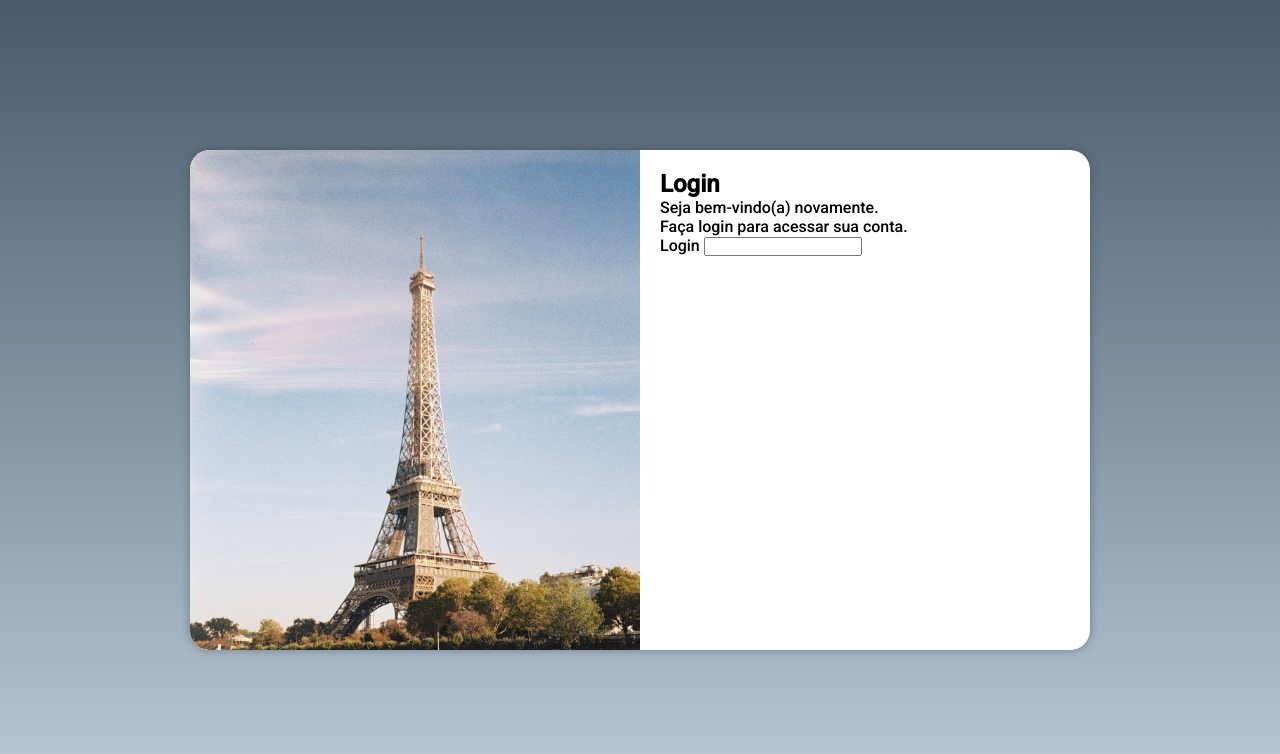
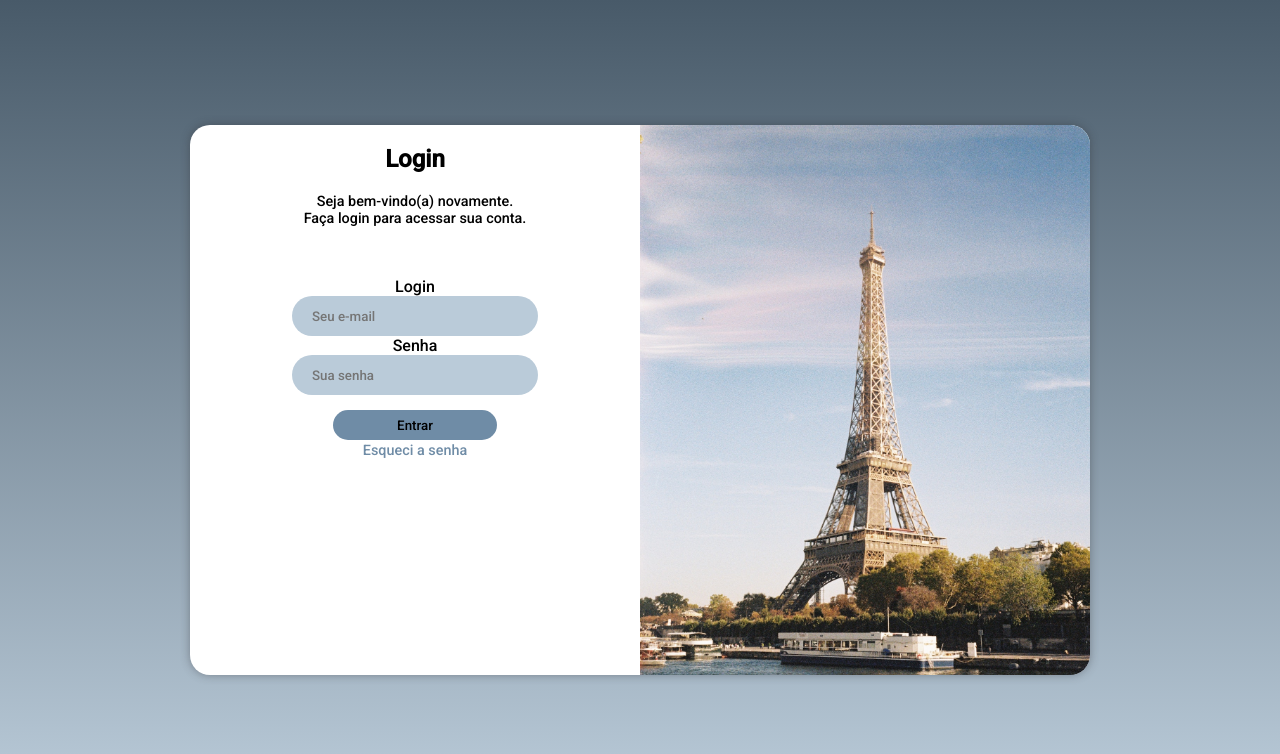
Before and after one commit to GustavoMiguelk/projeto-login, a plain HTML site: page index.html in a window 1280 px wide. Drawn offline with Linux system fonts and the light colour scheme.

Commit message:
Projeto Login

```diff
--- a/estilos/mediaquery.css
+++ b/estilos/mediaquery.css
@@ -14,17 +14,23 @@
 
     section#login{
         width: 85vw;
+        height: 550px;
     }
 
     div#imagem {
-        width: 30%;
+        width: 40%;
         height: 100%;
         float: left;
     }
 
     div#formulario {
         float: right;
-        width: 70%;
+        width: 60%;
+    }
+
+    div#formulario p {
+        text-align: center;
+        padding-bottom: 50px;
     }
 
 }
@@ -38,17 +44,23 @@
 
     section#login {
         width: 900px;
+        height: 550px;
     }
 
     div#imagem {
-        float: left;
+        float: right;
         width: 50%;
         height: 100%;
     }
 
     div#formulario {
-        float: right;
+        float: left;
         width: 50%;
     }
 
+    div#formulario p {
+        text-align: center;
+        padding-bottom: 50px;
+    }
+
 }
--- a/estilos/style.css
+++ b/estilos/style.css
@@ -36,7 +36,7 @@ section#login {
 
     background-color: white;
     width: 250px;
-    height: 500px;
+    height: 600px;
     border-radius: 20px;
     box-shadow: 0px 0px 10px #302e3367;
 
@@ -48,10 +48,61 @@ section > div#imagem {
     display: block;
     background: var(--cor2) url(../imagens/torre-eiffel.jpg) no-repeat;
     background-size: cover;
-    min-height: 300px; ;
+    min-height: 230px; ;
 }
 
 section#login > div#formulario {
     display: block;
     padding: 20px;
 }
+
+
+
+div#formulario h1 {
+    text-align: center;
+    margin-bottom: 20px;
+}
+
+div#formulario p {
+    font-size: 0.9rem;
+    text-align: center;
+    padding-bottom: 20px;
+}
+
+.campo {
+    margin: auto;
+    text-align: center;
+}
+
+.campo input {
+    background-color: #BACBD9;
+    width:60%;
+    height: 40px ;
+    padding: 20px;
+    border: none;
+    border-radius: 20px;
+}
+
+div#btn {
+    text-align: center;
+}
+
+div#btn input {
+    margin-top: 15px;
+    width: 40%;
+    height: 30px;
+    background-color: #6F8CA6;
+    border-radius: 20px;
+    border: none;
+}
+
+div#btn input:hover {
+    border: 2px solid #302E33;
+    cursor: pointer;
+}
+
+div#btn a {
+    font-size: 0.9rem;
+    text-decoration: none;
+    color: #6F8CA6;
+}
--- a/index.html
+++ b/index.html
@@ -16,8 +16,21 @@
                 <h1>Login</h1>
                 <p>Seja bem-vindo(a) novamente. <br> Faça login para acessar sua conta.</p>
                 <form action="login.php" method="post">
-                    <label for="usario">Login</label>
-                    <input name="usuario" id="usuario" type="text">
+                    <div class="campo">
+                        <label for="ilogin">Login</label> <br>
+                        <input type="email" name="login" id="ilogin" placeholder="Seu e-mail" required maxlength="30">
+                    </div>
+                    <div class="campo">
+                        <label for="isenha">Senha</label> <br>
+                        <input type="password" name="senha" id="isenha" placeholder="Sua senha" required minlength="8" >
+                    </div>
+                        <div id="btn">
+                            <input type="submit" value="Entrar">
+                            <br>
+                            <a href="esqueci.html">
+                                Esqueci a senha
+                            </a>
+                        </div>
                 </form>
             </div>
         </section>
```
